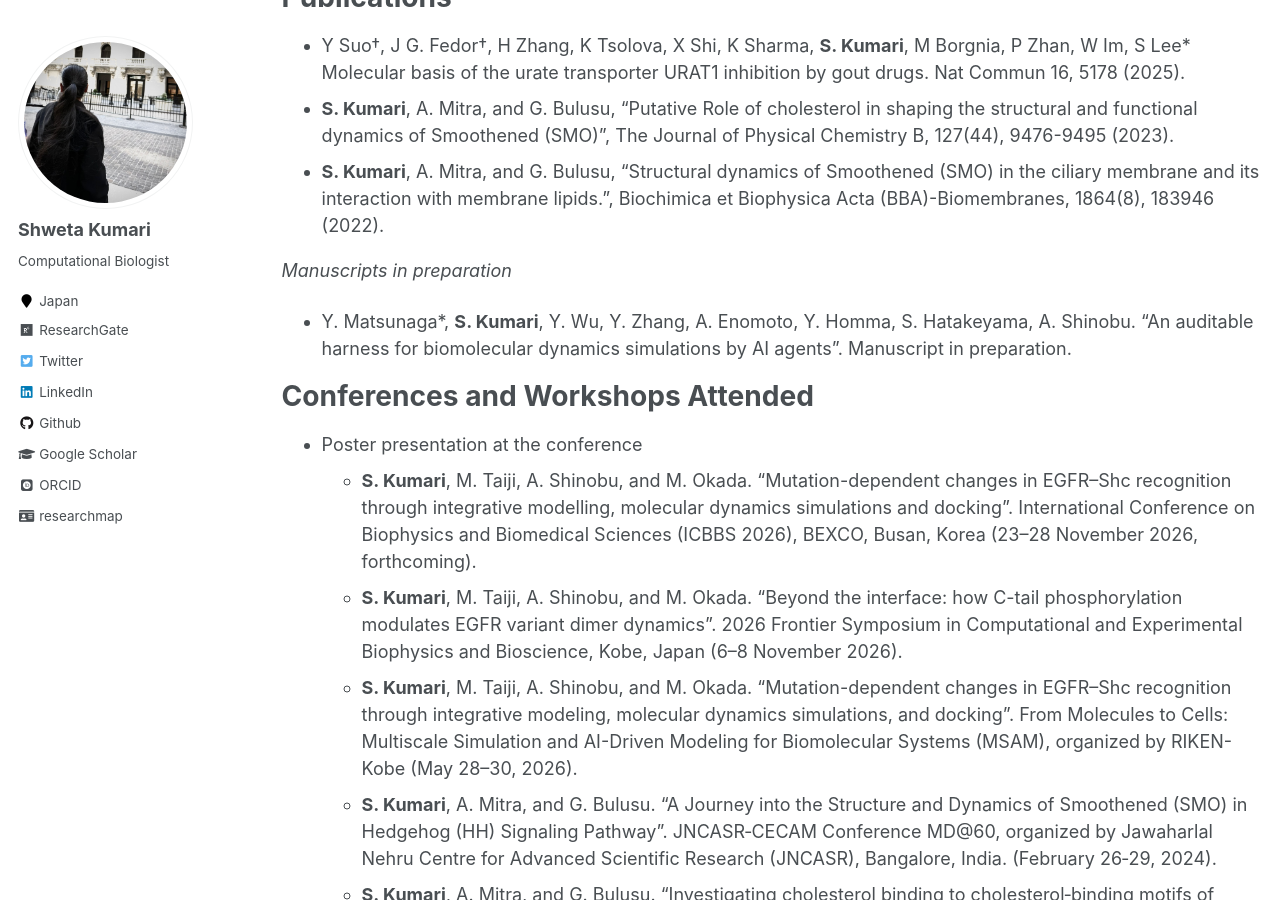
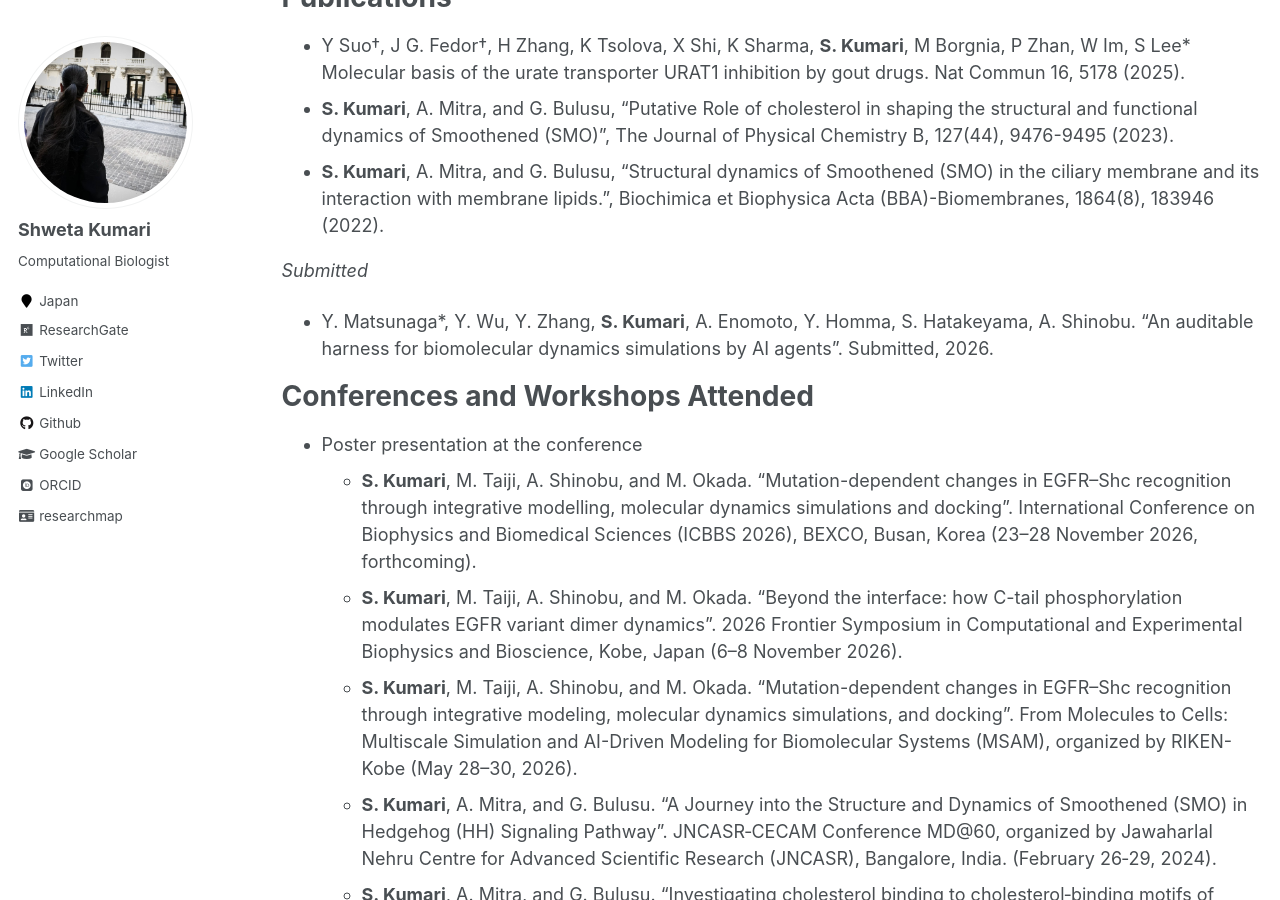
Before and after one commit to shweta-Moni/shweta-Moni.github.io, a Jekyll site: the page built from _pages/cv.md, in a window 1280 px wide and 900 px high, scrolled down 2432 px. Built offline with Jekyll 4.4.1, drawn with Linux system fonts in a browser that asks for light colours; some web fonts are replaced.

Commit message:
Change manuscript status to 'Submitted'
Updated manuscript status from 'in preparation' to 'submitted' for clarity.

```diff
--- a/_pages/cv.md
+++ b/_pages/cv.md
@@ -72,9 +72,9 @@ Publications
 * **S. Kumari**, A. Mitra, and G. Bulusu, “Putative Role of cholesterol in shaping the structural and functional dynamics of Smoothened (SMO)”, The Journal of Physical Chemistry B, 127(44), 9476-9495 (2023).
 * **S. Kumari**, A. Mitra, and G. Bulusu, “Structural dynamics of Smoothened (SMO) in the ciliary membrane and its interaction with membrane lipids.”, Biochimica et Biophysica Acta (BBA)-Biomembranes, 1864(8), 183946 (2022).
 
-*Manuscripts in preparation*
+*Submitted*
 
-* Y. Matsunaga\*, **S. Kumari**, Y. Wu, Y. Zhang, A. Enomoto, Y. Homma, S. Hatakeyama, A. Shinobu. "An auditable harness for biomolecular dynamics simulations by AI agents". Manuscript in preparation.
+* Y. Matsunaga\*, Y. Wu, Y. Zhang, **S. Kumari**, A. Enomoto, Y. Homma, S. Hatakeyama, A. Shinobu. "An auditable harness for biomolecular dynamics simulations by AI agents". Submitted, 2026.
 
 Conferences and Workshops Attended
 ======
```
